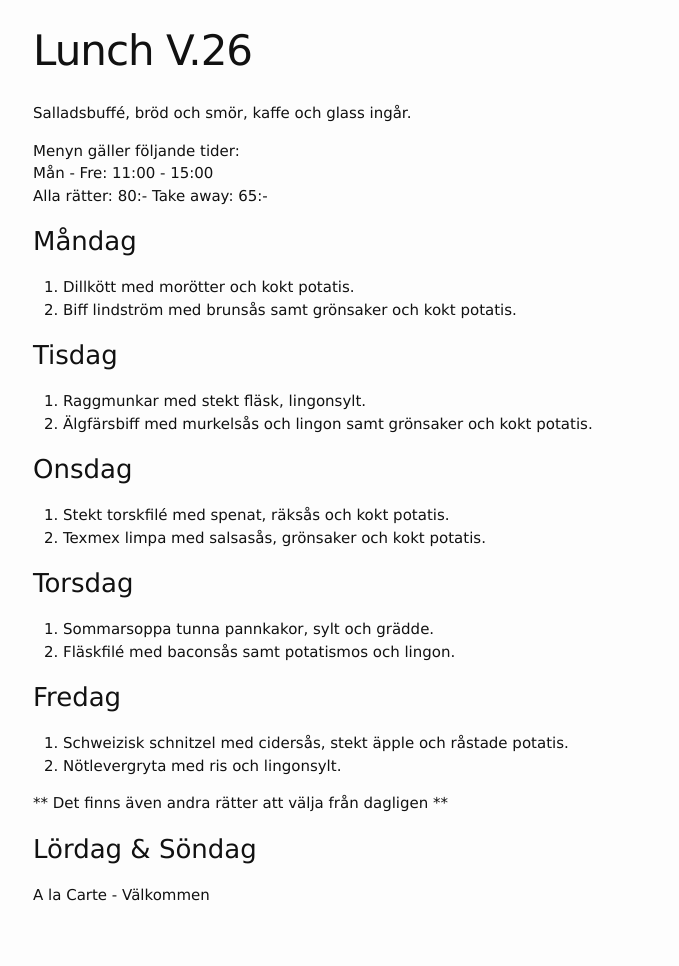
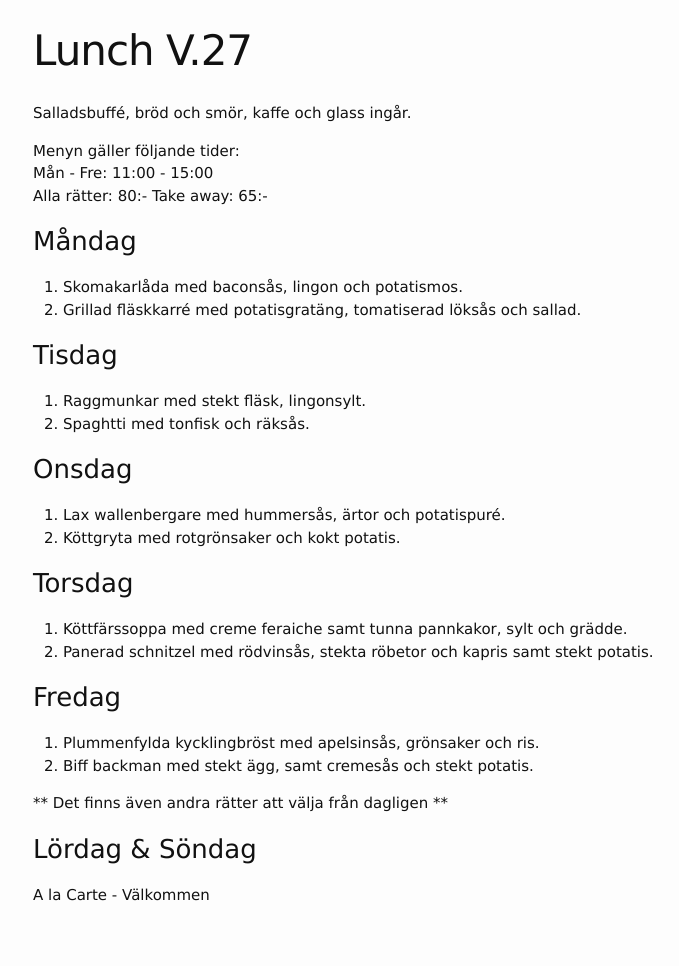
Before and after one commit to FarInn62/farinn62.github.io, a Jekyll site: the page built from lunch.md, in a window 1280 px wide. Shown: the whole page, without its empty margins (237-916 px from the left). Built offline with Jekyll 4.4.1, drawn with Linux system fonts in a browser that asks for light colours.

Commit message:
Update lunch.md

```diff
--- a/lunch.md
+++ b/lunch.md
@@ -1,6 +1,6 @@
 ---
 layout: foodmenu
-title: Lunch V.26
+title: Lunch V.27
 permalink: /lunch/
 published: true
 ---
@@ -12,29 +12,29 @@ Alla rätter: 80:- Take away: 65:-
 
 ### Måndag
 
-1. Dillkött med morötter och kokt potatis.
-2. Biff lindström med brunsås samt grönsaker och kokt potatis.
+1. Skomakarlåda med baconsås, lingon och potatismos.
+2. Grillad fläskkarré med potatisgratäng, tomatiserad löksås och sallad.
 
 ### Tisdag
 
 1. Raggmunkar med stekt fläsk, lingonsylt.
-2. Älgfärsbiff med murkelsås och lingon samt grönsaker och kokt potatis.
+2. Spaghtti med tonfisk och räksås.
 
 
 ### Onsdag
 
-1. Stekt torskfilé med spenat, räksås och kokt potatis.
-2. Texmex limpa med salsasås, grönsaker och kokt potatis.
+1. Lax wallenbergare med hummersås, ärtor och potatispuré.
+2. Köttgryta med rotgrönsaker och kokt potatis.
 
 ### Torsdag
 
-1. Sommarsoppa tunna pannkakor, sylt och grädde.
-2. Fläskfilé med baconsås samt potatismos och lingon.
+1. Köttfärssoppa med creme feraiche samt tunna pannkakor, sylt och grädde.
+2. Panerad schnitzel med rödvinsås, stekta röbetor och kapris samt stekt potatis.
 
 ### Fredag
 
-1. Schweizisk schnitzel med cidersås, stekt äpple och råstade potatis.
-2. Nötlevergryta med ris och lingonsylt.
+1. Plummenfylda kycklingbröst med apelsinsås, grönsaker och ris.
+2. Biff backman med stekt ägg, samt cremesås och stekt potatis.
 
 ** Det finns även andra rätter att välja från dagligen **
 
```
